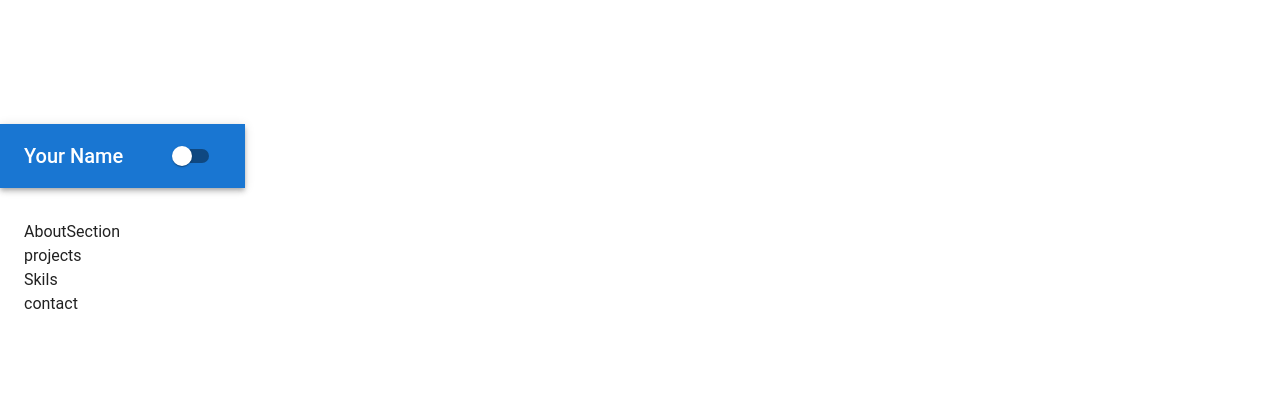
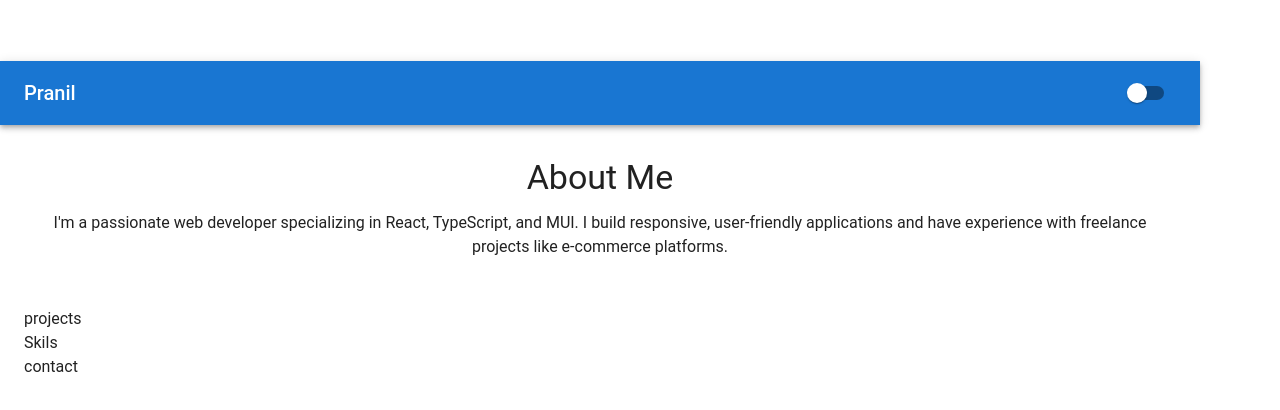
Before and after one commit to pranilveer/PranilPortfolio, a React (Vite) app: page / in a window 1280 px wide. Shown: the part 164-574 px from the top of the page. Built offline with nearby package versions, Linux system fonts and the light colour scheme; some icons are missing.

Commit message:
About Section Added

```diff
--- a/src/App.tsx
+++ b/src/App.tsx
@@ -30,7 +30,7 @@ const App: React.FC = () => {
       <AppBar position="static">
         <Toolbar>
           <Typography variant="h6" sx={{ flexGrow: 1 }}>
-            Your Name
+            Pranil
           </Typography>
           <IconButton onClick={toggleTheme} color="inherit">
             {darkMode ? <Brightness7Icon /> : <Brightness4Icon />}
--- a/src/components/about-section.tsx
+++ b/src/components/about-section.tsx
@@ -1,11 +1,15 @@
+import { Box, Typography } from '@mui/material';
 
-const AboutSection = () => {
-  return (
-    <div>
-        AboutSection
+const AboutSection: React.FC = () => (
+  <Box sx={{ mb: 6, textAlign: 'center' }}>
+    <Typography variant="h4" gutterBottom>
+      About Me
+    </Typography>
+    <Typography variant="body1">
+      I'm a passionate web developer specializing in React, TypeScript, and MUI. I build responsive,
+      user-friendly applications and have experience with freelance projects like e-commerce platforms.
+    </Typography>
+  </Box>
+);
 
-    </div>
-  )
-}
-
-export default AboutSection
+export default AboutSection;
--- a/src/styles/global.css
+++ b/src/styles/global.css
@@ -0,0 +1,4 @@
+body {
+  margin: 0;
+  font-family: -apple-system, BlinkMacSystemFont, 'Segoe UI', Roboto, 'Helvetica Neue', Arial, sans-serif;
+}
```
